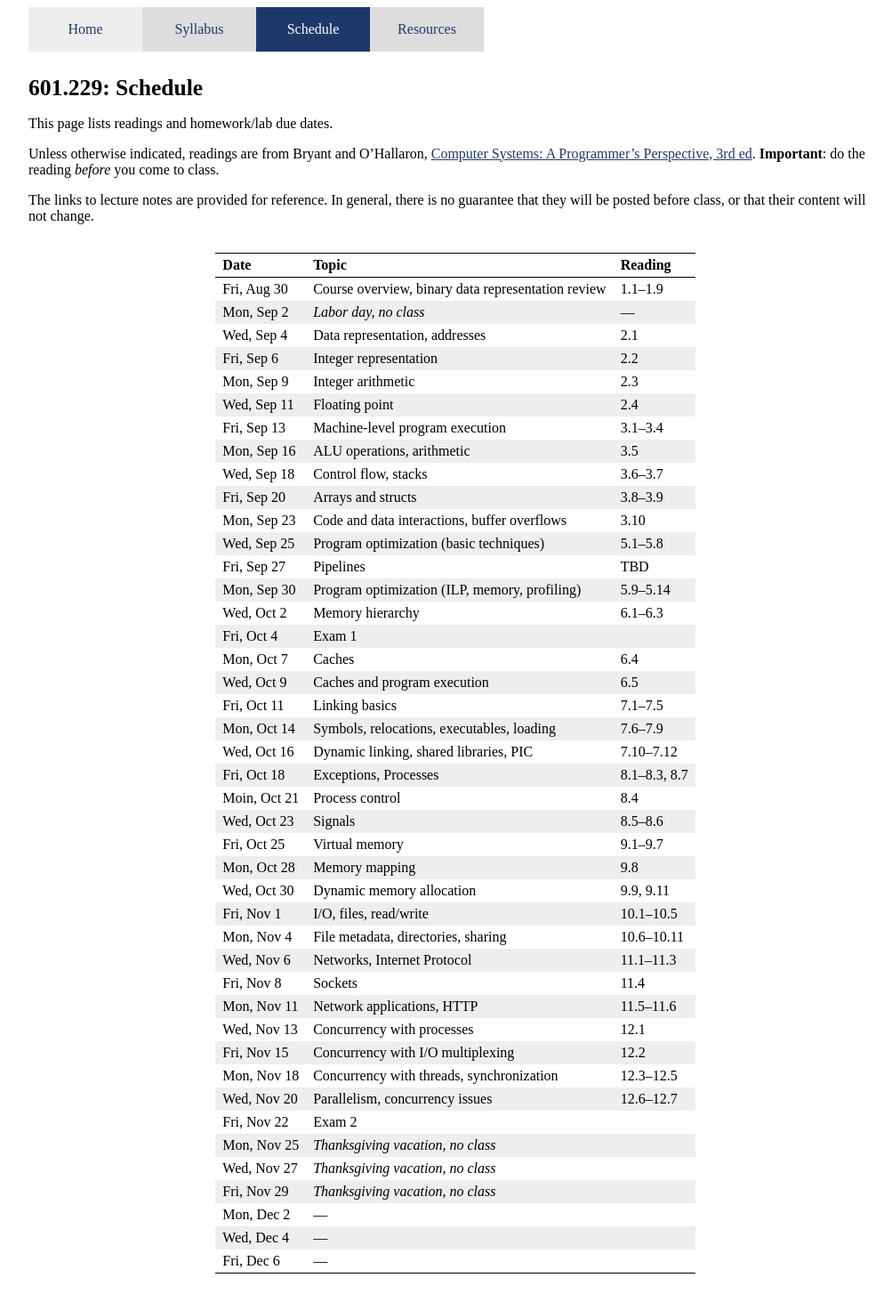
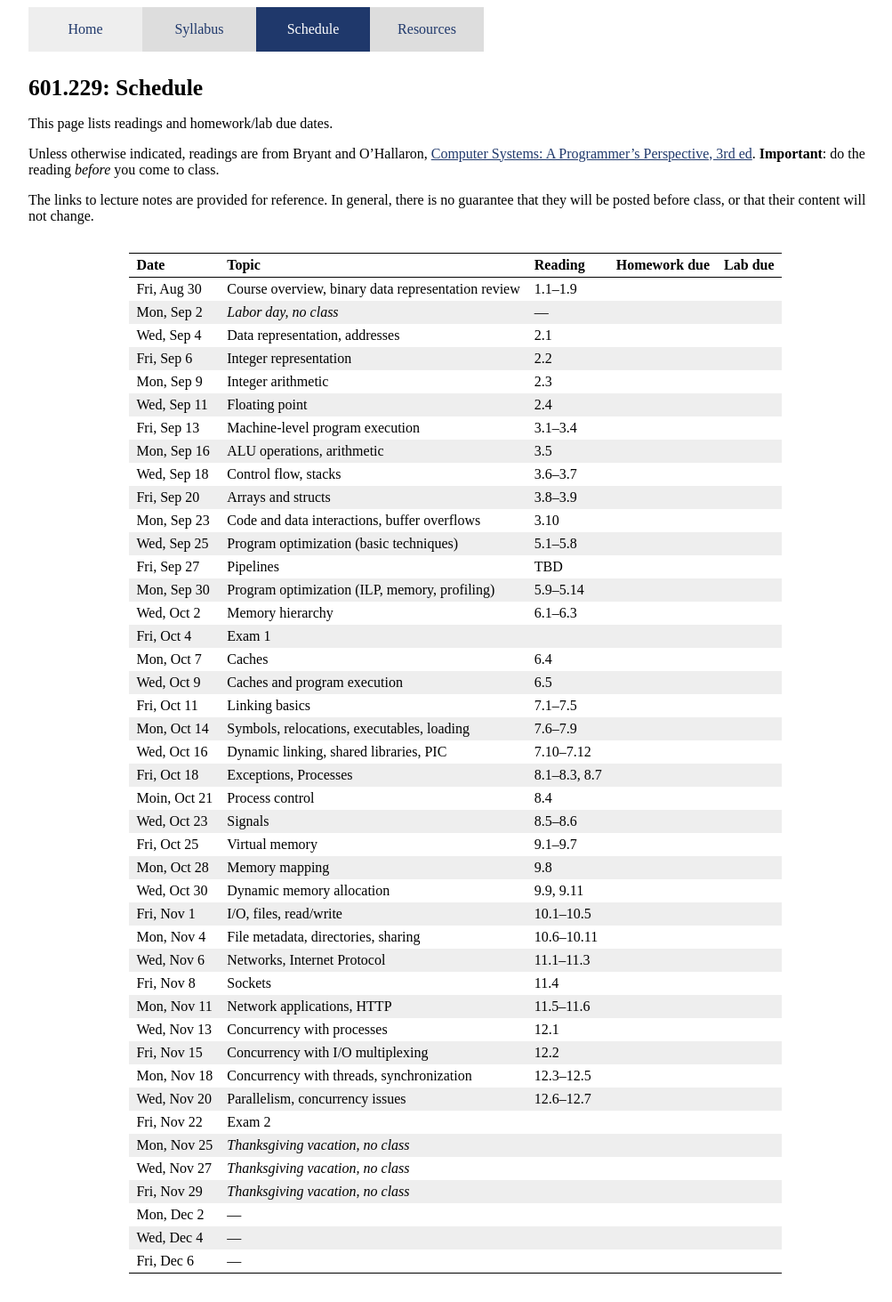
Before and after one commit to jhucsf/spring2020, a Jekyll site: the page built from schedule.md, in a window 1280 px wide. Shown: the whole page at 89% size, without its empty margins (128-1131 px from the left). Built offline with Jekyll 4.4.1, drawn with Linux system fonts in a browser that asks for light colours.

Commit message:
add columns for homeworks/labs

```diff
--- a/schedule.md
+++ b/schedule.md
@@ -10,8 +10,8 @@ Unless otherwise indicated, readings are from Bryant and O'Hallaron, [Computer S
 
 The links to lecture notes are provided for reference.  In general, there is no guarantee that they will be posted before class, or that their content will not change.
 
-Date | Topic | Reading
----- | ----- | -------
+Date | Topic | Reading | Homework due | Lab due
+---- | ----- | ------- | ------------ | -------
 Fri, Aug 30 | Course overview, binary data representation review | 1.1–1.9
 Mon, Sep 2 | *Labor day, no class* | —
 Wed, Sep 4 | Data representation, addresses | 2.1
```
